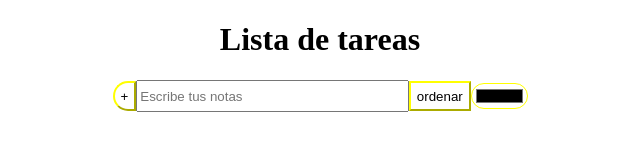
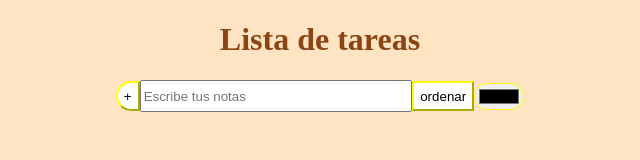
Before and after one commit to adrisaper7/To-do-list, a plain HTML site: page index.html in a window 1280 px wide. Shown: the whole page, without its empty margins (320-960 px from the left). Drawn offline with Linux system fonts and the light colour scheme.

Commit message:
Cambio css background

```diff
--- a/index.html
+++ b/index.html
@@ -7,7 +7,7 @@
         <meta name="viewport" content="width=device-width, initial-scale=1">
         <link rel="stylesheet" href="styles.css">
     </head>
-    <body>
+    <body style="background-color: bisque;">
         <h1 style="text-align: center;">Lista de tareas</h1>
         <div id="crear_notas" style="display: flex; align-items: center; justify-content: center;">
             <button id="mas_notas" class="erik">+</button>
--- a/styles.css
+++ b/styles.css
@@ -27,9 +27,9 @@
     border-style: dashed;
 }
 #color_change{
-    width: 15mm;
-    height: 7mm;
-    background-color: white;
     border-radius: 30px;
     border-color: yellow;
 }
+h1{
+    color: saddlebrown;
+}
```
